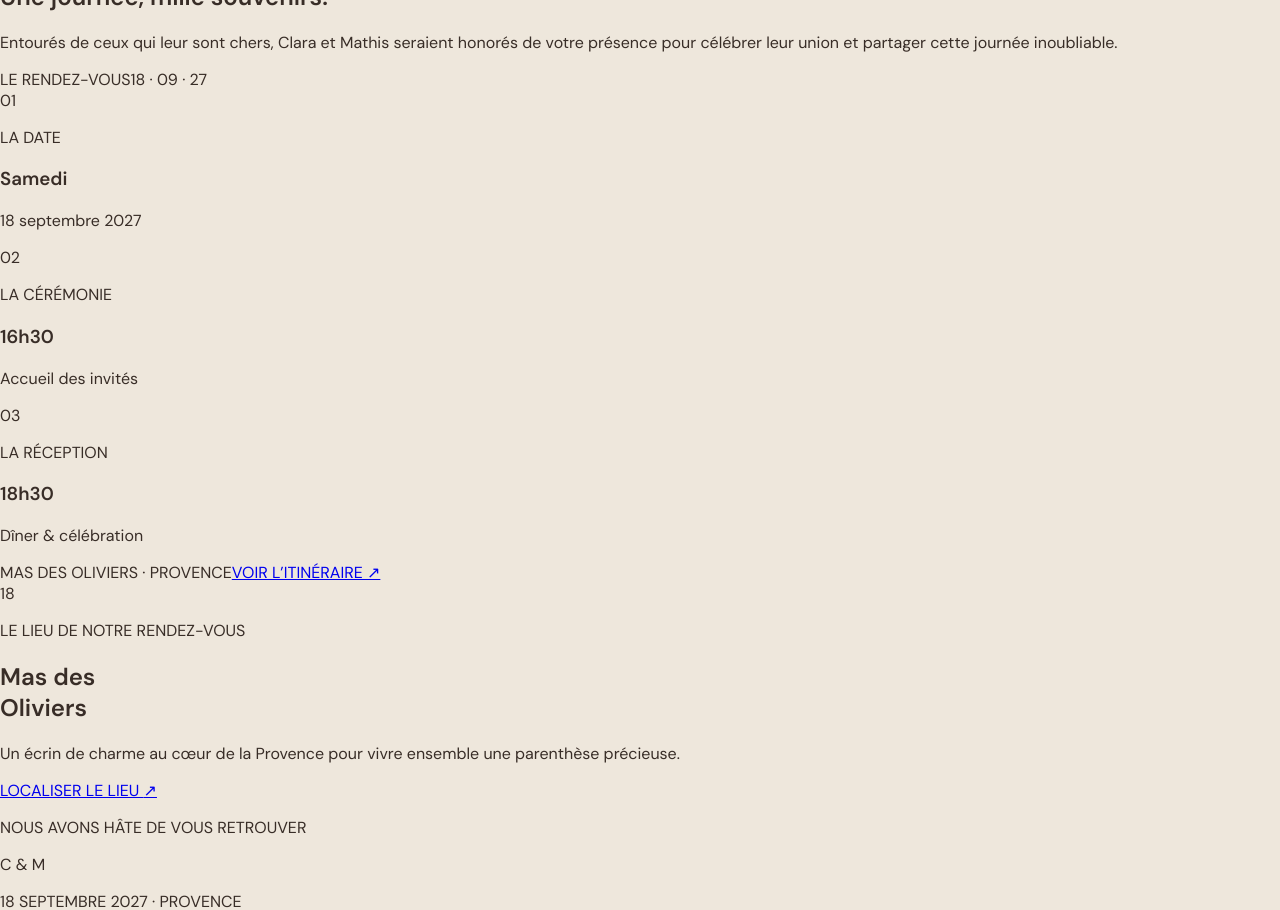
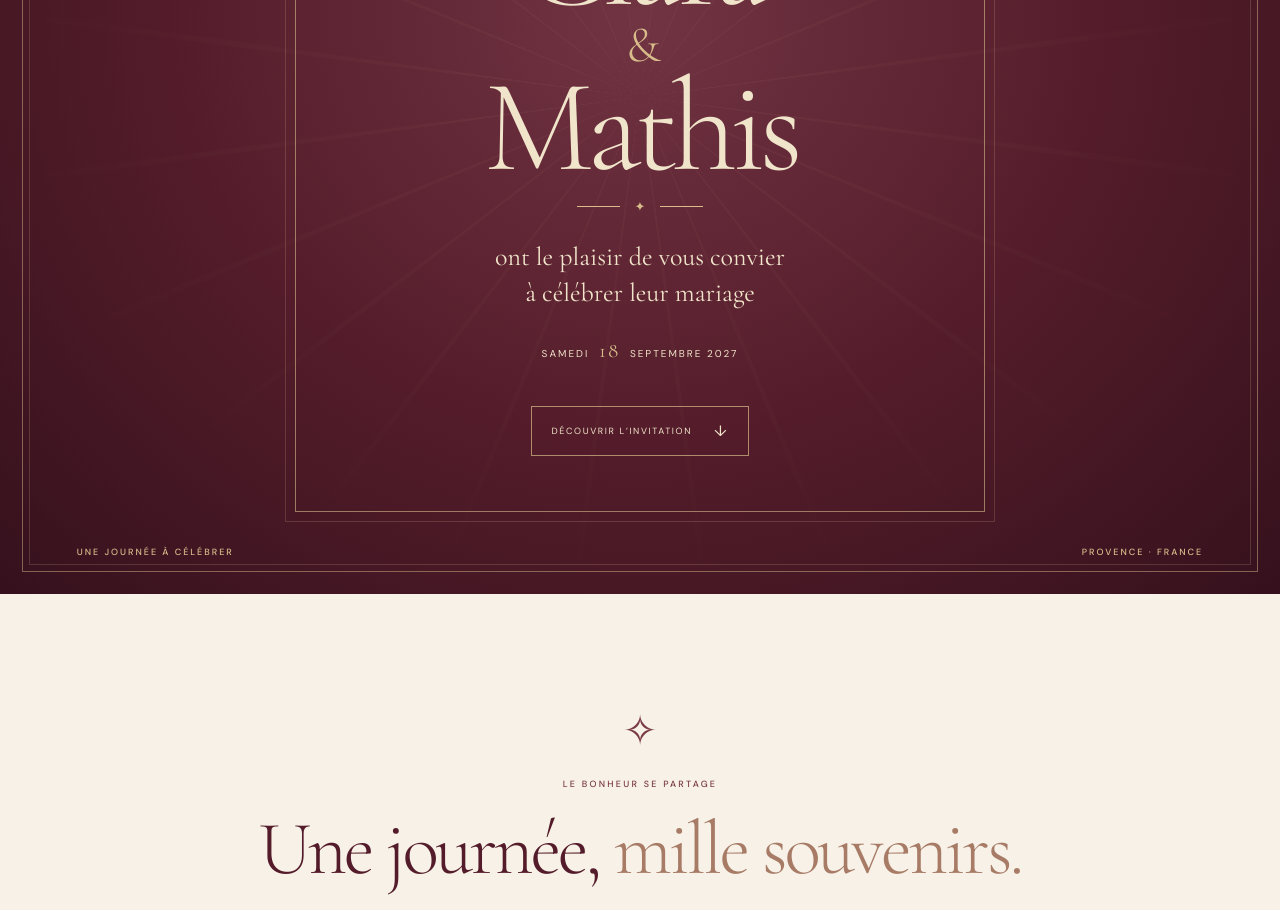
Before and after one commit to chirelhalioua/cbyc-mariage-editorial, a Nuxt app: page / in a window 1280 px wide. Shown: the part 400-1310 px from the top of the page. Built offline with nearby package versions, Linux system fonts and the light colour scheme.

Commit message:
Create burgundy and champagne Art Deco wedding template

```diff
--- a/assets/css/main.css
+++ b/assets/css/main.css
@@ -1,144 +1,71 @@
 @import url('https://fonts.googleapis.com/css2?family=Cormorant+Garamond:wght@300;400;500;600&family=DM+Sans:wght@300;400;500;600&display=swap');
 
-:root {
-  --paper: #eee7dc;
-  --paper-light: #f7f3ec;
-  --ink: #382d27;
-  --muted: #87766a;
-  --terracotta: #a65e48;
-  --line: rgba(82, 63, 51, .22);
-  font-family: 'DM Sans', sans-serif;
-  color: var(--ink);
-  background: var(--paper);
-  font-synthesis: none;
-}
-* { box-sizing: border-box; }
-html, body, #__nuxt { min-height: 100%; margin: 0; }
-body { min-width: 320px; }
-button { font: inherit; }
-.wedding-site { min-height: 100svh; overflow: hidden; }
-.cover-screen {
-  position: relative; min-height: 100svh; display: grid; place-items: center;
-  isolation: isolate; color: #fffaf2; overflow: hidden; background: #6f5546;
-}
-.cover-image, .cover-shade { position: absolute; inset: 0; z-index: -2; }
-.cover-image {
-  background-image: url('https://images.unsplash.com/photo-1519741497674-611481863552?auto=format&fit=crop&w=2400&q=90');
-  background-position: center 48%; background-size: cover; transform: scale(1.025);
-  animation: image-arrive 1.8s cubic-bezier(.2,.7,.2,1) both;
-}
-.cover-shade { z-index: -1; background: linear-gradient(180deg, rgba(35,26,22,.28), rgba(35,26,22,.44) 52%, rgba(35,26,22,.58)); }
-.cover-frame {
-  width: min(760px, calc(100% - 48px)); min-height: min(720px, calc(100svh - 70px));
-  padding: 72px 30px 52px; border: 1px solid rgba(255,250,242,.58);
-  outline: 1px solid rgba(255,250,242,.26); outline-offset: 8px;
-  display: flex; flex-direction: column; align-items: center; justify-content: center; text-align: center;
-}
-.eyebrow, .cover-date, .cover-footnote, .cover-index, .header-note, .detail-label, .invitation-footer {
-  font-size: 9px; font-weight: 500; letter-spacing: .23em; line-height: 1.8;
-}
-.cover-eyebrow { margin: 0 0 32px; color: rgba(255,250,242,.85); }
-.cover-names {
-  display: flex; flex-direction: column; align-items: center; font-family: 'Cormorant Garamond', serif;
-  font-size: clamp(76px, 12vw, 132px); font-weight: 300; line-height: .76; letter-spacing: -.055em;
-}
-.cover-names i { font-size: .46em; font-weight: 300; line-height: 1.3; color: #e8c5ad; }
-.cover-rule { width: 42px; height: 1px; margin: 38px 0 20px; background: #e8c5ad; }
-.cover-date { margin: 0; letter-spacing: .2em; color: rgba(255,250,242,.9); }
-.cover-date span { padding: 0 8px; color: #e8c5ad; }
-.open-button {
-  display: inline-flex; align-items: center; gap: 28px; margin-top: 48px; padding: 15px 20px 15px 24px;
-  color: var(--ink); background: #f4eee5; border: 1px solid rgba(255,255,255,.5); cursor: pointer;
-  font-size: 11px; letter-spacing: .08em; transition: background .25s ease, color .25s ease, transform .25s ease;
-}
-.open-button:hover { background: var(--terracotta); color: #fffaf2; transform: translateY(-2px); }
-.button-arrow { font-size: 17px; }
-.cover-footnote { max-width: 290px; margin: 42px 0 0; color: rgba(255,250,242,.76); font-size: 8px; letter-spacing: .15em; }
-.cover-index { position: absolute; bottom: 24px; left: 30px; color: rgba(255,250,242,.76); font-size: 8px; }
-.cover-index span { margin: 0 8px; color: #e8c5ad; }
-.invitation-screen {
-  min-height: 100svh; padding: 30px clamp(22px, 6vw, 90px) 22px; display: flex; flex-direction: column;
-  background: radial-gradient(ellipse at 50% 38%, rgba(255,255,255,.42), transparent 58%), var(--paper);
-}
-.invitation-header, .invitation-footer { display: flex; justify-content: space-between; align-items: center; }
-.brand-mark { font-family: 'Cormorant Garamond', serif; font-size: 27px; letter-spacing: -.08em; }
-.brand-mark i { font-size: 13px; letter-spacing: 0; color: var(--terracotta); }
-.header-note { color: var(--muted); font-size: 8px; }
-.invitation-content {
-  flex: 1; width: min(760px, 100%); margin: 30px auto; display: flex; flex-direction: column;
-  align-items: center; justify-content: center; text-align: center;
-}
-.invitation-content > .eyebrow { color: var(--terracotta); margin: 0 0 20px; }
-.invitation-names {
-  margin: 0; font-family: 'Cormorant Garamond', serif; font-size: clamp(62px, 10vw, 112px);
-  font-weight: 300; line-height: .95; letter-spacing: -.055em;
-}
-.invitation-names em { color: var(--terracotta); font-weight: 300; }
-.ornament { display: flex; align-items: center; gap: 14px; margin: 26px 0; color: var(--terracotta); font-size: 17px; }
-.ornament span { width: 38px; height: 1px; background: #c4a99a; }
-.invitation-copy {
-  margin: 0; color: #65564d; font-family: 'Cormorant Garamond', serif;
-  font-size: clamp(19px, 2.4vw, 25px); line-height: 1.45; font-weight: 400;
-}
-.event-details {
-  width: min(570px, 100%); display: grid; grid-template-columns: 1fr 1px 1fr 1px 1fr; align-items: center; gap: 24px;
-  margin: 48px 0 34px; padding: 26px 0; border-top: 1px solid var(--line); border-bottom: 1px solid var(--line);
-}
-.detail-block { display: flex; flex-direction: column; align-items: center; gap: 6px; }
-.detail-label { color: var(--terracotta); font-size: 8px; }
-.detail-block strong { margin-top: 5px; font-family: 'Cormorant Garamond', serif; font-size: 25px; font-weight: 500; }
-.detail-main { color: #75665c; font-size: 11px; letter-spacing: .04em; }
-.detail-divider { width: 1px; height: 66px; background: var(--line); }
-.closing-line { margin: 0; color: var(--terracotta); font-family: 'Cormorant Garamond', serif; font-size: 22px; font-style: italic; }
-.closing-initials { margin-top: 22px; font-family: 'Cormorant Garamond', serif; font-size: 32px; letter-spacing: -.08em; }
-.closing-initials span { color: var(--terracotta); font-style: italic; }
-.invitation-footer { color: var(--muted); font-size: 8px; }
-.invitation-footer a {
-  color: var(--terracotta);
-  text-decoration: none;
-  border-bottom: 1px solid rgba(166, 94, 72, .42);
-  padding-bottom: 3px;
-  letter-spacing: .16em;
-  transition: color .25s ease, border-color .25s ease, opacity .25s ease;
-}
-.invitation-footer a:hover {
-  color: var(--ink);
-  border-color: var(--ink);
-  opacity: .82;
-}
-.invitation-footer a:focus-visible {
-  outline: 1px solid var(--terracotta);
-  outline-offset: 5px;
-}
-
-.cover-enter-active, .cover-leave-active { transition: opacity .85s ease, transform .85s cubic-bezier(.2,.7,.2,1); }
-.cover-leave-to { opacity: 0; transform: scale(1.035); }
-.invite-enter-active { transition: opacity 1s ease, transform 1s cubic-bezier(.2,.7,.2,1); }
-.invite-enter-from { opacity: 0; transform: translateY(18px); }
-@keyframes image-arrive { from { transform: scale(1.09); filter: saturate(.8); } to { transform: scale(1.025); filter: saturate(1); } }
-@media (max-width: 640px) {
-  .cover-frame { width: calc(100% - 42px); min-height: calc(100svh - 58px); padding: 52px 18px 46px; }
-  .cover-eyebrow { font-size: 8px; letter-spacing: .16em; margin-bottom: 28px; }
-  .cover-names { font-size: clamp(72px, 22vw, 112px); }
-  .cover-date { font-size: 8px; letter-spacing: .13em; }
-  .open-button { margin-top: 40px; }
-  .cover-footnote { margin-top: 34px; font-size: 7px; }
-  .cover-index { left: 22px; bottom: 14px; font-size: 7px; }
-  .invitation-screen { padding: 22px 22px 16px; }
-  .header-note { font-size: 7px; letter-spacing: .14em; }
-  .invitation-content { margin: 42px auto; }
-  .invitation-content > .eyebrow { font-size: 8px; letter-spacing: .15em; }
-  .invitation-names { font-size: clamp(57px, 17vw, 88px); }
-  .invitation-copy { font-size: 20px; }
-  .desktop-break { display: none; }
-  .event-details { gap: 10px; margin: 38px 0 30px; padding: 22px 0; }
-  .detail-block strong { font-size: 19px; }
-  .detail-main { font-size: 9px; }
-  .detail-block strong { font-size: 21px; }
-  .detail-main { font-size: 10px; }
-  .closing-line { max-width: 270px; font-size: 20px; }
-  .invitation-footer { gap: 16px; font-size: 6px; letter-spacing: .13em; }
-}
-@media (prefers-reduced-motion: reduce) {
-  *, *::before, *::after { animation-duration: .01ms !important; transition-duration: .01ms !important; }
-}
+:root{--wine:#541c2a;--wine-deep:#35111d;--wine-soft:#7a3a47;--champagne:#d8bd8b;--champagne-light:#f0e4ca;--ivory:#f7f1e7;--ink:#39242a;--muted:#8c7774;font-family:'DM Sans',sans-serif;color:var(--ink);background:var(--ivory);font-synthesis:none}
+*{box-sizing:border-box}
+html{scroll-behavior:smooth;scroll-padding-top:20px}
+body{margin:0;min-width:320px}
+a{color:inherit}
+.artdeco-site{overflow:hidden;background:var(--ivory)}
+.hero{min-height:100svh;position:relative;display:grid;place-items:center;padding:76px 24px 82px;background:radial-gradient(ellipse at 50% 42%,#713443 0%,var(--wine) 52%,var(--wine-deep) 100%);color:var(--champagne-light);isolation:isolate}
+.hero-pattern,.closing-pattern{position:absolute;inset:0;z-index:-1;opacity:.24;background:repeating-conic-gradient(from 45deg at 50% 50%,transparent 0deg 7deg,rgba(216,189,139,.24) 7.2deg 7.7deg,transparent 8deg 15deg);mask-image:radial-gradient(ellipse at center,#000 0%,transparent 74%)}
+.hero:before,.hero:after{content:"";position:absolute;inset:22px;border:1px solid rgba(216,189,139,.48);pointer-events:none}
+.hero:after{inset:29px;border-color:rgba(216,189,139,.2)}
+.hero-top,.hero-bottom{position:absolute;left:clamp(28px,6vw,88px);right:clamp(28px,6vw,88px);display:flex;justify-content:space-between;gap:18px;font-size:9px;letter-spacing:.22em;color:var(--champagne);font-weight:500}
+.hero-top{top:38px}.hero-bottom{bottom:36px}
+.hero-frame{width:min(690px,100%);min-height:610px;display:flex;flex-direction:column;align-items:center;justify-content:center;text-align:center;border:1px solid rgba(216,189,139,.6);outline:1px solid rgba(216,189,139,.2);outline-offset:9px;padding:55px 24px;position:relative}
+.sunburst{width:104px;height:104px;border:1px solid var(--champagne);border-radius:50%;position:relative;margin-bottom:34px;display:grid;place-items:center}
+.sunburst:before,.sunburst:after{content:"";position:absolute;inset:9px;border:1px solid rgba(216,189,139,.65);transform:rotate(45deg)}
+.sunburst:after{transform:rotate(0);inset:18px}
+.sunburst span{width:18px;height:18px;border:1px solid var(--champagne);transform:rotate(45deg)}
+.overline{font-size:9px;letter-spacing:.25em;font-weight:500;line-height:1.8;color:var(--champagne);margin:0}
+.hero h1{display:flex;flex-direction:column;align-items:center;margin:29px 0 23px;font:300 clamp(76px,12vw,132px)/.72 'Cormorant Garamond',serif;letter-spacing:-.055em;color:var(--champagne-light)}
+.hero h1 i{font-size:.38em;line-height:1.4;color:var(--champagne);font-weight:300}
+.hero-divider{display:flex;align-items:center;gap:15px;color:var(--champagne);font-size:13px}
+.hero-divider span{width:43px;height:1px;background:var(--champagne)}
+.hero-invite{font:400 clamp(20px,2.5vw,26px)/1.35 'Cormorant Garamond',serif;margin:24px 0 28px}
+.hero-date{font-size:10px;letter-spacing:.2em;color:var(--champagne-light);margin:0}
+.hero-date b{font:400 21px 'Cormorant Garamond',serif;color:var(--champagne);padding:0 5px}
+.discover{display:flex;align-items:center;gap:22px;margin-top:43px;padding:14px 20px;border:1px solid rgba(216,189,139,.7);text-decoration:none;font-size:9px;letter-spacing:.18em;transition:background .25s,color .25s}
+.discover:hover{background:var(--champagne);color:var(--wine)}
+.discover span{font-size:15px}
+.invitation-section{position:relative;padding:112px 24px 125px;text-align:center;background:var(--ivory)}
+.section-ornament{font:300 42px 'Cormorant Garamond',serif;color:var(--wine-soft);margin-bottom:19px}
+.dark{color:var(--wine-soft)}
+.invitation-section h2,.venue-copy h2{font:300 clamp(42px,7vw,76px)/.98 'Cormorant Garamond',serif;letter-spacing:-.04em;color:var(--wine);margin:20px 0}
+.invitation-section h2 em,.venue-copy h2 em{font-weight:300;color:#a77b66}
+.intro{max-width:590px;margin:0 auto;color:#76666a;font:400 21px/1.5 'Cormorant Garamond',serif}
+.details-card{width:min(920px,100%);margin:66px auto 0;border:1px solid #d9cbb7;padding:25px 32px 0;background:rgba(255,255,255,.35);text-align:left;position:relative}
+.details-card:before,.details-card:after{content:"";position:absolute;width:22px;height:22px;border-color:var(--champagne);border-style:solid}
+.details-card:before{top:8px;left:8px;border-width:1px 0 0 1px}.details-card:after{right:8px;bottom:8px;border-width:0 1px 1px 0}
+.details-heading,.details-footer{display:flex;justify-content:space-between;gap:15px;font-size:8px;letter-spacing:.2em;color:var(--wine-soft);font-weight:600}
+.details-heading{padding:0 3px 20px;border-bottom:1px solid #e0d5c6}
+.details-grid{display:grid;grid-template-columns:repeat(3,1fr);padding:36px 0}
+.details-grid article{position:relative;text-align:center;padding:0 14px}
+.details-grid article+article{border-left:1px solid #dfd2c2}
+.detail-number{font:300 14px 'Cormorant Garamond',serif;color:#b99c76}
+.details-grid .overline{margin:10px 0 5px;font-size:8px}
+.details-grid h3{font:400 clamp(28px,4vw,40px) 'Cormorant Garamond',serif;color:var(--wine);margin:0}
+.details-grid article p:last-child{font-size:10px;letter-spacing:.06em;color:var(--muted);margin:7px 0 0}
+.details-footer{border-top:1px solid #e0d5c6;padding:19px 3px;color:var(--muted)}
+.details-footer a,.text-link{color:var(--wine);text-decoration:none;border-bottom:1px solid #b99c76;padding-bottom:4px}
+.venue-section{display:grid;grid-template-columns:1fr 1fr;min-height:590px;background:#eadfce}
+.venue-art{min-height:590px;position:relative;overflow:hidden;background:linear-gradient(145deg,#6b3540,#3c1724);display:grid;place-items:center}
+.venue-art:before{content:"";position:absolute;inset:0;opacity:.28;background:repeating-linear-gradient(45deg,transparent 0 22px,rgba(216,189,139,.35) 23px,transparent 24px 45px)}
+.arch{position:absolute;border:1px solid var(--champagne);border-bottom:0;border-radius:50% 50% 0 0;bottom:-20%;height:110%;aspect-ratio:1/1.28;transform:scaleX(.75)}
+.arch-one{width:62%;opacity:.9}.arch-two{width:46%;bottom:-12%;opacity:.55}
+.venue-art span{font:300 clamp(100px,17vw,210px)/1 'Cormorant Garamond',serif;color:rgba(240,228,202,.9);z-index:1}
+.venue-copy{display:flex;flex-direction:column;justify-content:center;align-items:flex-start;padding:80px clamp(35px,8vw,120px);color:var(--wine)}
+.venue-copy h2{font-size:clamp(58px,8vw,94px);margin:27px 0}
+.venue-copy>p:not(.overline){font:400 22px/1.45 'Cormorant Garamond',serif;color:#78656a;max-width:340px;margin:0 0 35px}
+.text-link{font-size:9px;letter-spacing:.18em;padding-bottom:8px}.text-link span{padding-left:12px}
+.closing-section{position:relative;isolation:isolate;overflow:hidden;background:var(--wine-deep);color:var(--champagne-light);text-align:center;padding:105px 24px 95px}
+.closing-pattern{opacity:.2}
+.closing-monogram{font:300 clamp(70px,12vw,120px)/1 'Cormorant Garamond',serif;letter-spacing:-.08em;margin:30px 0 18px}
+.closing-monogram i{font-size:.48em;color:var(--champagne);font-weight:300}
+.closing-date{font-size:9px;letter-spacing:.22em;color:var(--champagne);margin:0}
+.closing-rule{width:45px;height:1px;background:var(--champagne);margin:30px auto}
+.closing-thanks{font:italic 22px 'Cormorant Garamond',serif;color:#e5d6bd;margin:0}
+.site-footer{display:flex;justify-content:space-between;gap:15px;padding:23px clamp(24px,6vw,85px);background:#260d16;color:#cbb58f;font-size:8px;letter-spacing:.17em}
+.site-footer a{text-decoration:none;color:#e3d1b0}.site-footer a b{color:#fff0d5}
+@media(max-width:700px){.hero{padding:65px 22px 75px}.hero:before{inset:15px}.hero:after{inset:21px}.hero-top,.hero-bottom{left:27px;right:27px;font-size:7px;letter-spacing:.13em}.hero-top{top:27px}.hero-bottom{bottom:24px}.hero-frame{min-height:min(620px,calc(100svh - 160px));padding:45px 17px}.sunburst{width:76px;height:76px;margin-bottom:27px}.hero h1{font-size:clamp(72px,20vw,110px)}.hero-invite{font-size:21px}.hero-date{font-size:8px;letter-spacing:.13em}.discover{margin-top:34px}.invitation-section{padding:83px 20px 90px}.intro{font-size:19px}.details-card{margin-top:43px;padding:22px 15px 0}.details-grid{padding:25px 0;gap:0}.details-grid article{padding:0 7px}.details-grid h3{font-size:25px}.details-grid article p:last-child{font-size:8px;line-height:1.4}.details-grid .overline{font-size:7px;letter-spacing:.12em}.details-heading,.details-footer{font-size:7px;letter-spacing:.12em}.venue-section{grid-template-columns:1fr}.venue-art{min-height:390px}.venue-copy{padding:68px 35px 78px}.closing-section{padding:82px 20px}.site-footer{flex-direction:column;align-items:center;text-align:center;font-size:7px}}
+@media(prefers-reduced-motion:reduce){html{scroll-behavior:auto}*,*:before,*:after{animation-duration:.01ms!important;transition-duration:.01ms!important}}
```
